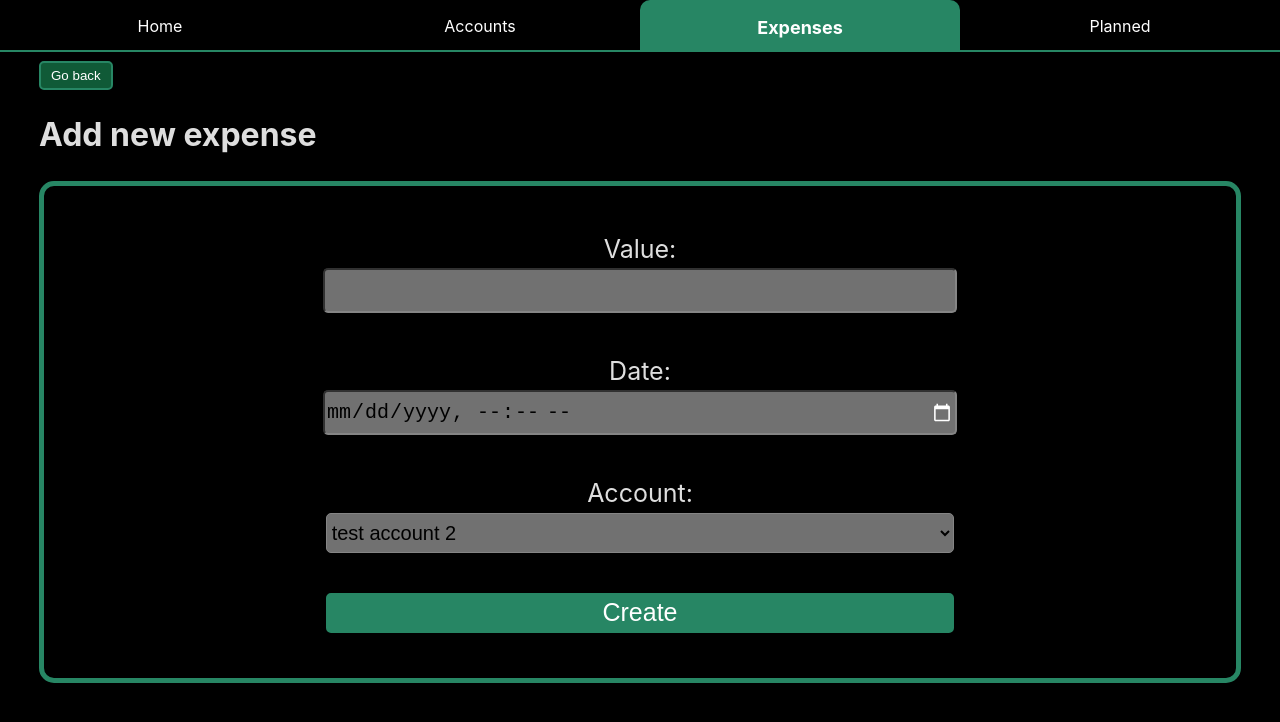
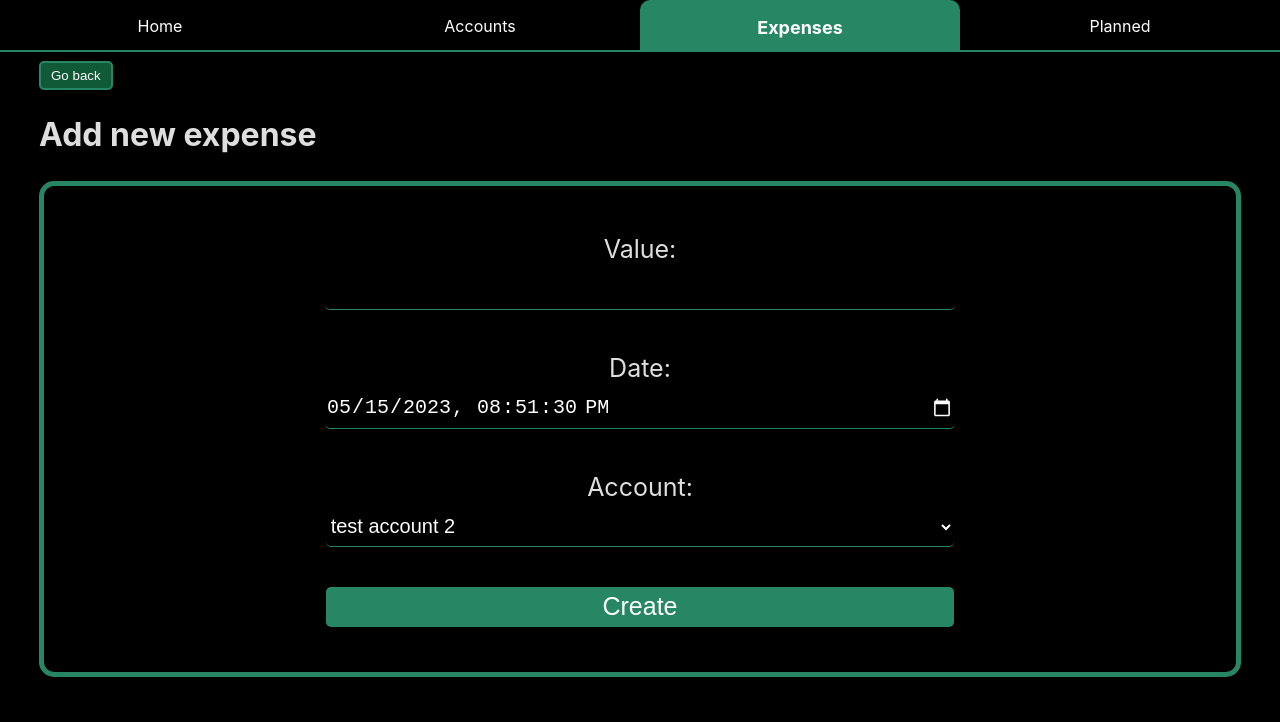
Before and after one commit to ioscrum-fapp/fapp, a React (Vite) app in the folder fapp/: page /expenses/add in a window 1280 px wide. Shown: the top 722 px of the page. Built offline with nearby package versions, Linux system fonts and the light colour scheme; data requests are answered from the project's data file.

Commit message:
fixed default date in new expense

```diff
--- a/fapp/src/backend/dateTimeLogic.jsx
+++ b/fapp/src/backend/dateTimeLogic.jsx
@@ -39,3 +39,7 @@ export function DateTimeToHumanReadableFormatDate(date) {
 export default function DateTimeToHumanReadableFormatDateTime(date) {
     return `${DateTimeToHumanReadableFormatDate(date)} ${DateTimeToHumanReadableFormatTime(date)}`;
 }
+
+export function DateTimeToJsFormat(date) {
+    return date.toISOString().split(".")[0];
+}
--- a/fapp/src/pages/CreateExpense/CreateExpense.css
+++ b/fapp/src/pages/CreateExpense/CreateExpense.css
@@ -24,8 +24,12 @@ select {
   height: 5vh;
   padding: 0.3px 0.7px;
   font-size: 20px;
-  background-color: rgba(255, 255, 255, 0.445);
-  color: black;
+  background-color: black;
+  border-top: none;
+  border-right: none;
+  border-left: none;
+  border-bottom: solid 1px var(--main-color);
+  color: white;
   border-radius: 5px;
 }
 .submitButton {
--- a/fapp/src/pages/CreateExpense/CreateExpense.jsx
+++ b/fapp/src/pages/CreateExpense/CreateExpense.jsx
@@ -3,15 +3,15 @@ import {useNavigate, Link, useParams} from "react-router-dom";
 import {CreateNewExpense, EditExpense} from "../../backend/expenseLogic";
 import useFetch from "../../hooks/useFetch";
 import "./CreateExpense.css";
+import {DateTimeToJsFormat} from "../../backend/dateTimeLogic.jsx";
 
 const userId = 1;
 const url = "http://localhost:3030/accounts?user_id=";
 
 export default function CreateExpense() {
   const {id} = useParams();
-
-  const [value, setValue] = useState("");
-  const [date, setDate] = useState("");
+  const [value, setValue] = useState(undefined);
+  const [date, setDate] = useState(DateTimeToJsFormat(new Date()));
   const [selectedAccount, setSelectedAccount] = useState(undefined);
   const navigate = useNavigate();
 
@@ -21,6 +21,11 @@ export default function CreateExpense() {
     isFinished: accountsIsFinished,
     error: accountsError,
   } = useFetch(accountUrl);
+  const {
+    json: expenseJson,
+    isFinished: expenseIsFinished,
+    error: expenseError
+  } = id ? useFetch(`http://localhost:3030/expenses/${id}`) : {json:null, isFinished:true, error:null};
 
   const handleSubmit = (e) => {
     e.preventDefault();
@@ -36,6 +41,15 @@ export default function CreateExpense() {
     [accountsJson];
     if (accountsJson && !selectedAccount) {
       setSelectedAccount(accountsJson[0].id);
+    }
+  });
+
+  useEffect( () => {
+    [expenseJson];
+    if (expenseJson && !value) {
+      setValue(expenseJson.value);
+      setDate(DateTimeToJsFormat(new Date(expenseJson.date)));
+      setSelectedAccount(expenseJson.accountId);
     }
   });
 
@@ -66,7 +80,7 @@ export default function CreateExpense() {
                   required
                   type="datetime-local"
                   value={date}
-                  onChange={(e) => setDate(e.target.value)}
+                  onChange={(e) => {setDate(e.target.value);}}
               />
             </div>
             <div className="formControl">
```
